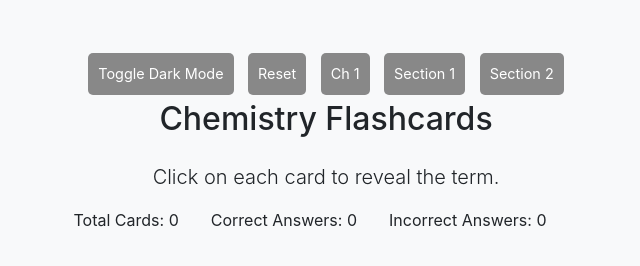
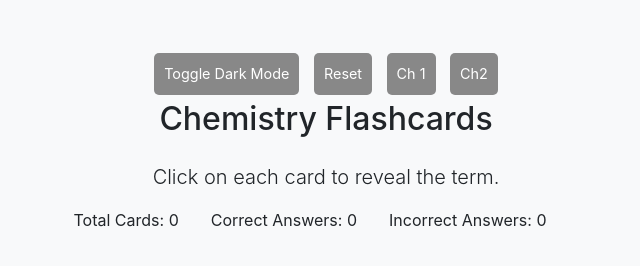
Before and after one commit to andrewaws26/chem-105, a plain HTML site: page index.html in a window 1280 px wide. Shown: the whole page, without its empty margins (314-954 px from the left). Drawn offline with nearby package versions, Linux system fonts and the light colour scheme.

Commit message:
Update index.html

```diff
--- a/index.html
+++ b/index.html
@@ -16,8 +16,7 @@
         <button class="btn btn-secondary reset-button">Reset</button>
         <!-- Add section buttons -->
         <button class="btn btn-primary sg-one-button">Ch 1</button>
-        <button class="btn btn-primary section-one-button">Section 1</button>
-        <button class="btn btn-primary section-two-button">Section 2</button>
+        <button class="btn btn-primary section-one-button">Ch2</button>
     </div>
     <div class="text-center">
         <h2 class="mb-4">Chemistry Flashcards</h2>
```
